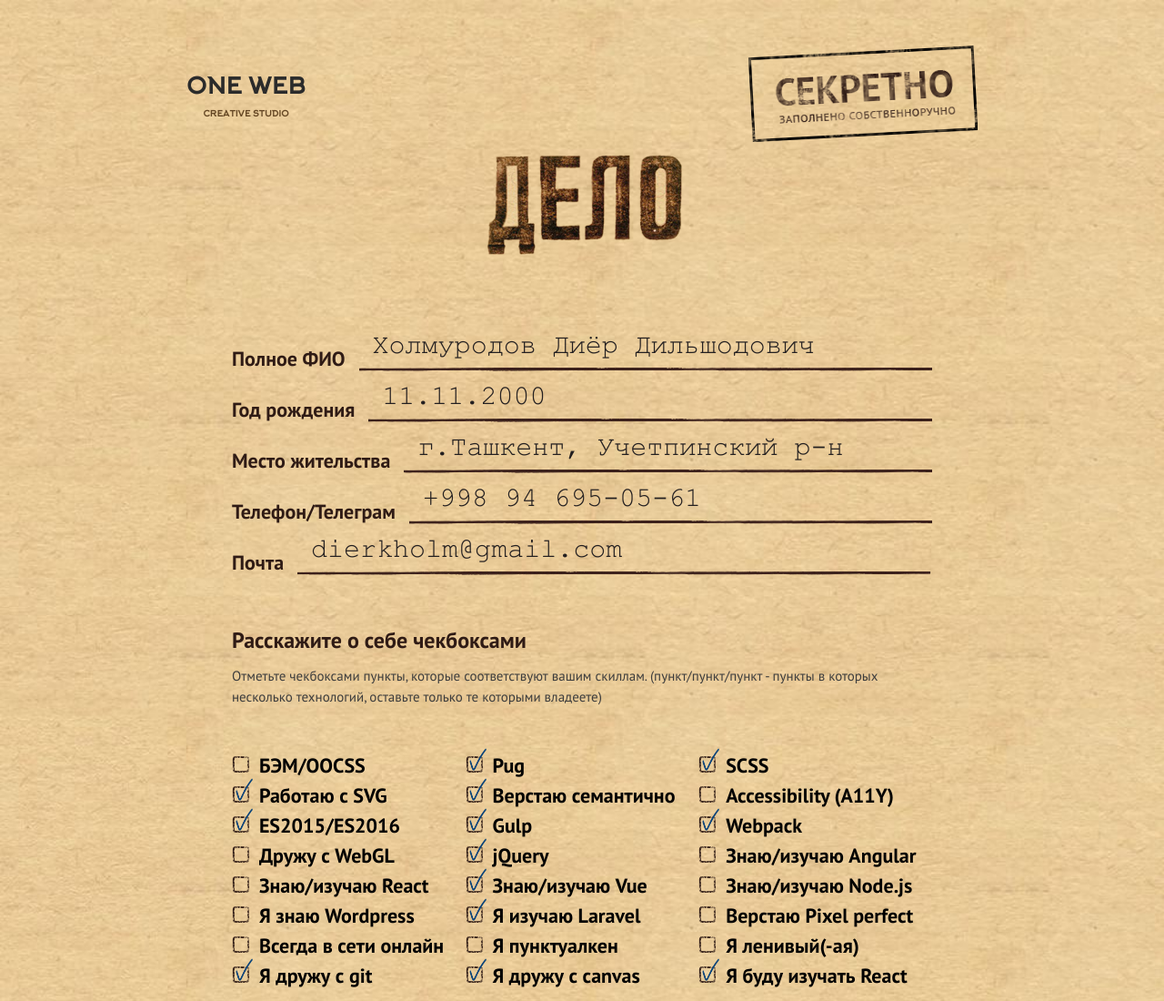
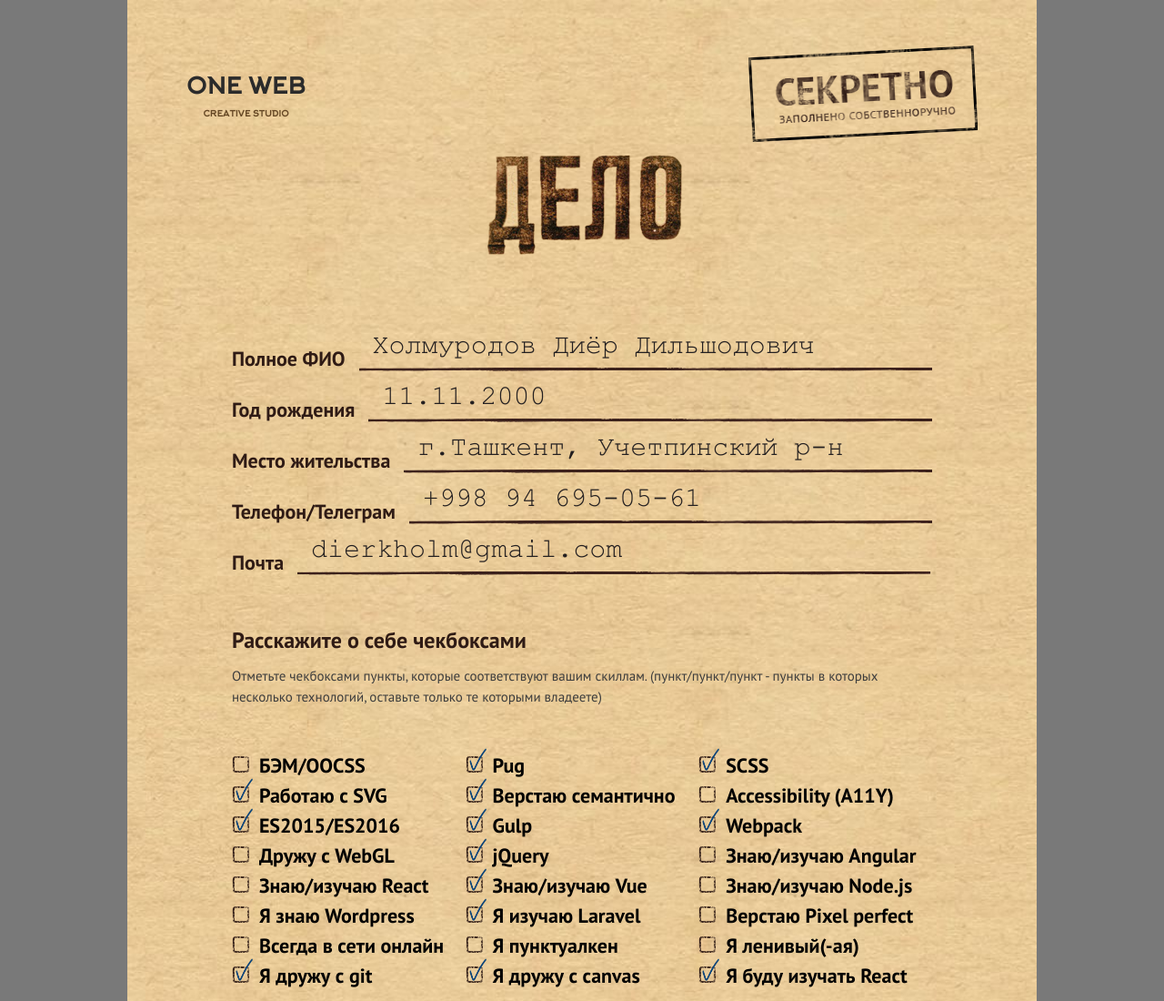
Before and after one commit to Dierkalalala/form, a website: page anketa/index.html in a window 1280 px wide. Shown: the top 1100 px of the page at 91% size. Drawn offline with nearby package versions, Linux system fonts and the light colour scheme; files whose address does not match are found by name.

Commit message:
background change

```diff
--- a/#src/scss/main.scss
+++ b/#src/scss/main.scss
@@ -4,6 +4,7 @@ html{
 body{
   font-family: 'PT Sans', sans-serif;
   font-size: 22px;
+  background-color: #797979;
 }
 input::-webkit-outer-spin-button,
 input::-webkit-inner-spin-button {
@@ -20,10 +21,12 @@ input[type=number] {
   margin: 0;
   box-sizing: inherit;
 }
-html{
+.page__wrapper{
   background-image: url('../img/bg.jpg');
   -webkit-background-size: cover;
   background-size: cover;
+  max-width: 1000px;
+  margin: 0 auto;
 }
 .d-flex{
   display: flex;
--- a/anketa/index.html
+++ b/anketa/index.html
@@ -6,7 +6,7 @@
           content="width=device-width, user-scalable=no, initial-scale=1.0, maximum-scale=1.0, minimum-scale=1.0">
     <meta http-equiv="X-UA-Compatible" content="ie=edge">
     <link href="https://fonts.googleapis.com/css2?family=PT+Sans:wght@400;700&display=swap" rel="stylesheet">
-    <link rel="stylesheet" href="css/style.css">
+    <link rel="stylesheet" href="css/style.css?v=1.0.1">
     <title>Document</title>
 </head>
 <body>
```
Also changed, not shown: #src/_header.html (+1 -1 lines), anketa/css/style.css, anketa/css/style.min.css.
